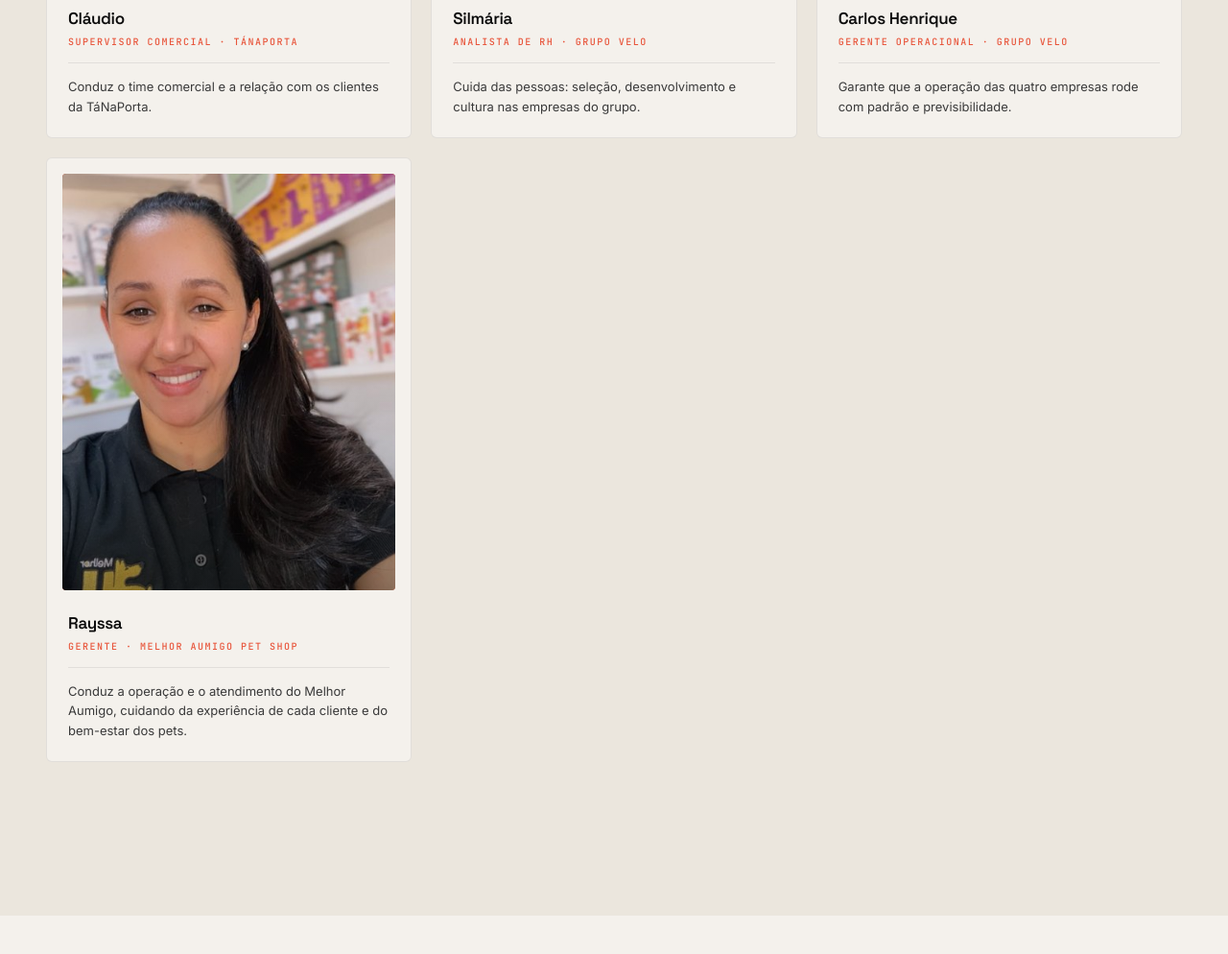
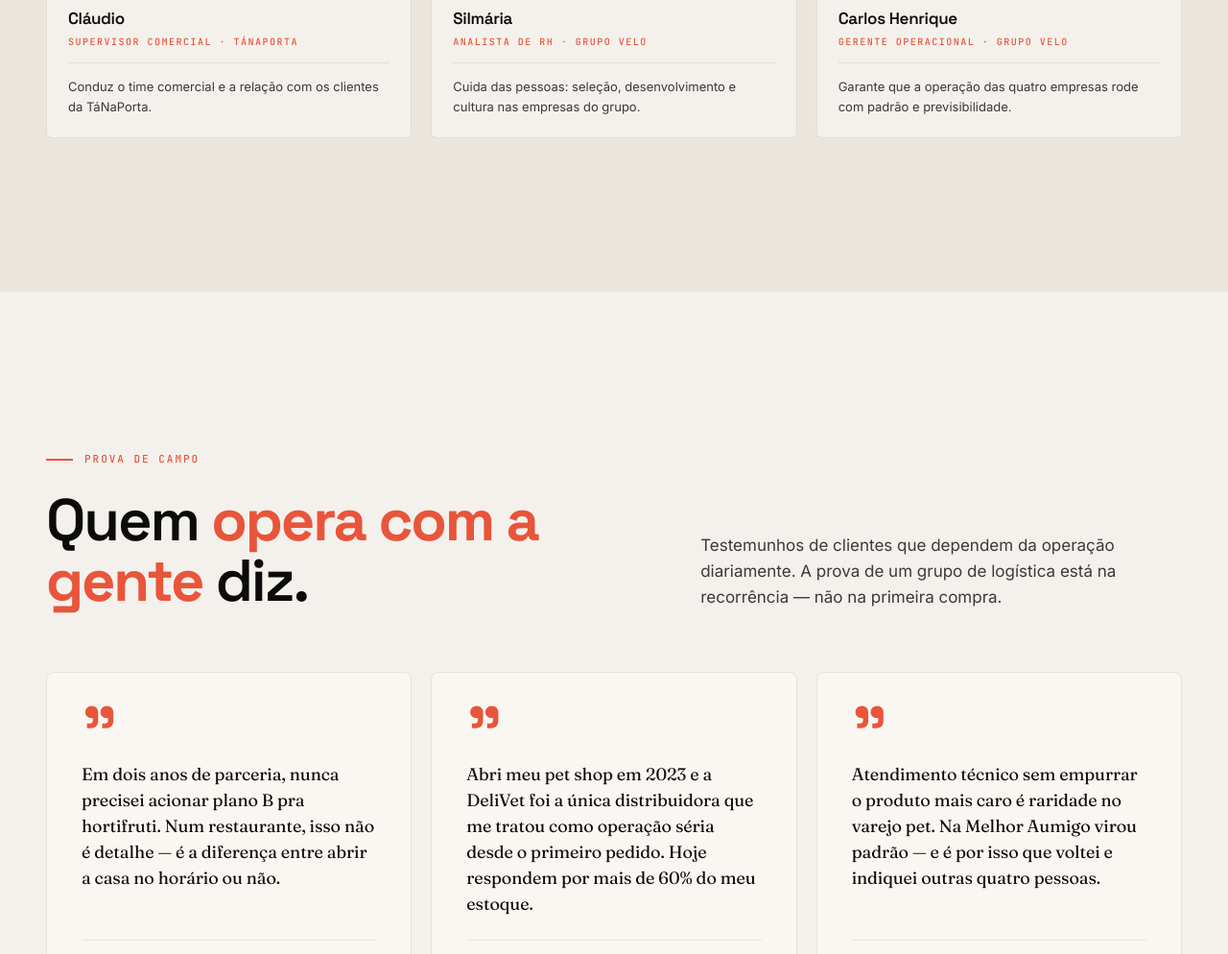
Before and after one commit to FelipeCafu/grupo-velo, a plain HTML site: page index.html in a window 1280 px wide. Shown: the part 8561-9555 px from the top of the page at 96% size. Drawn offline with Linux system fonts and the light colour scheme.

Commit message:
Grupo Velo: retira Rayssa da seção Time (não trabalha mais no grupo)
Co-Authored-By: Claude Opus 5.5 <noreply@anthropic.com>

```diff
--- a/index.html
+++ b/index.html
@@ -1738,14 +1738,6 @@
           <p class="pessoa-bio">Garante que a operação das quatro empresas rode com padrão e previsibilidade.</p>
         </div>
       </div>
-      <div class="pessoa reveal">
-        <div class="pessoa-foto" style="background: var(--coral-d);"><img src="assets/team/rayssa.jpg" alt="Rayssa"></div>
-        <div class="pessoa-info">
-          <div class="pessoa-nome">Rayssa</div>
-          <div class="pessoa-cargo">Gerente · Melhor Aumigo Pet Shop</div>
-          <p class="pessoa-bio">Conduz a operação e o atendimento do Melhor Aumigo, cuidando da experiência de cada cliente e do bem-estar dos pets.</p>
-        </div>
-      </div>
     </div>
   </div>
 </section>
```
